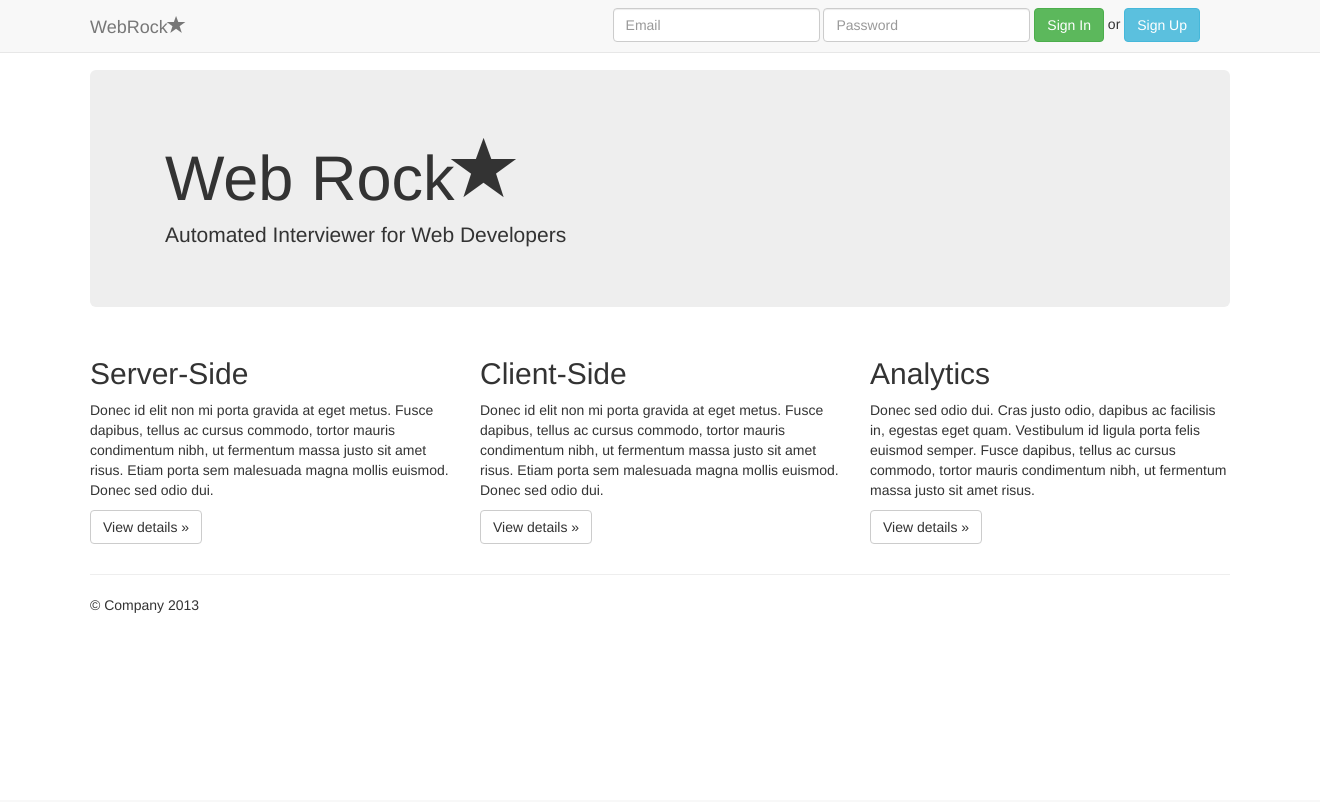
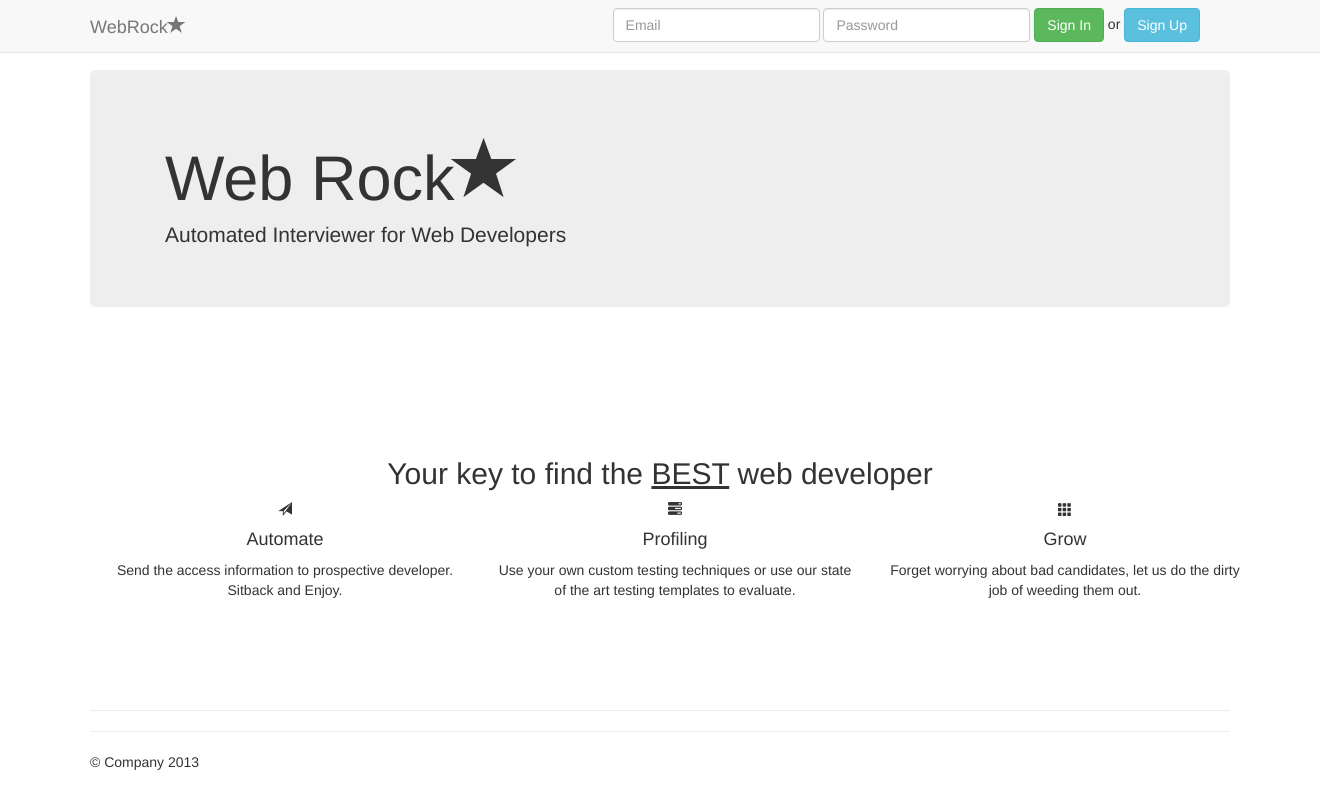
Before and after one commit to WebRockStar/WebRockStar, a Node server app: template views/index.ejs in a window 1320 px wide. Before the commit the page ends 613 px from the top, so only its background shows below. Run offline with Node 20, Linux system fonts and the light colour scheme; the template is opened without the code that fills it, so the values that code supplies are empty; some libraries are stand-ins or nearby versions.

Commit message:
Updated the description

```diff
--- a/views/index.ejs
+++ b/views/index.ejs
@@ -9,23 +9,28 @@
     </div>
 
       <!-- Example row of columns -->
-      <div class="row">
-        <div class="col-md-4">
-          <h2>Server-Side</h2>
-          <p>Donec id elit non mi porta gravida at eget metus. Fusce dapibus, tellus ac cursus commodo, tortor mauris condimentum nibh, ut fermentum massa justo sit amet risus. Etiam porta sem malesuada magna mollis euismod. Donec sed odio dui. </p>
-          <p><a class="btn btn-default" href="#" role="button">View details &raquo;</a></p>
+      <section id="web">
+        <h2>Your key to find the <u>BEST</u> web developer</h2>
+        <div class="container">
+            <div class="row">
+                <div class="col col-xs-4">
+                    <span class="wrs-landing-icon glyphicon glyphicon-send"></span>
+                    <h4>Automate</h4>
+                    <p>Send the access information to prospective developer. Sitback and Enjoy.</p>
+                </div>
+                <div class="col col-xs-4">
+                  <span class="wrs-landing-icon glyphicon glyphicon-tasks"></span>
+                    <h4>Profiling</h4>
+                    <p>Use your own custom testing techniques or use our state of the art testing templates to evaluate.</p>
+                </div>
+                <div class="col col-xs-4">
+                    <span class="wrs-landing-icon glyphicon glyphicon-th"></span>
+                    <h4>Grow</h4>
+                    <p>Forget worrying about bad candidates, let us do the dirty job of weeding them out.</p>
+                </div>
+            </div>
         </div>
-        <div class="col-md-4">
-          <h2>Client-Side</h2>
-          <p>Donec id elit non mi porta gravida at eget metus. Fusce dapibus, tellus ac cursus commodo, tortor mauris condimentum nibh, ut fermentum massa justo sit amet risus. Etiam porta sem malesuada magna mollis euismod. Donec sed odio dui. </p>
-          <p><a class="btn btn-default" href="#" role="button">View details &raquo;</a></p>
-       </div>
-        <div class="col-md-4">
-          <h2>Analytics</h2>
-          <p>Donec sed odio dui. Cras justo odio, dapibus ac facilisis in, egestas eget quam. Vestibulum id ligula porta felis euismod semper. Fusce dapibus, tellus ac cursus commodo, tortor mauris condimentum nibh, ut fermentum massa justo sit amet risus.</p>
-          <p><a class="btn btn-default" href="#" role="button">View details &raquo;</a></p>
-        </div>
-      </div>
+      </section>
 
       <hr>
 
```
